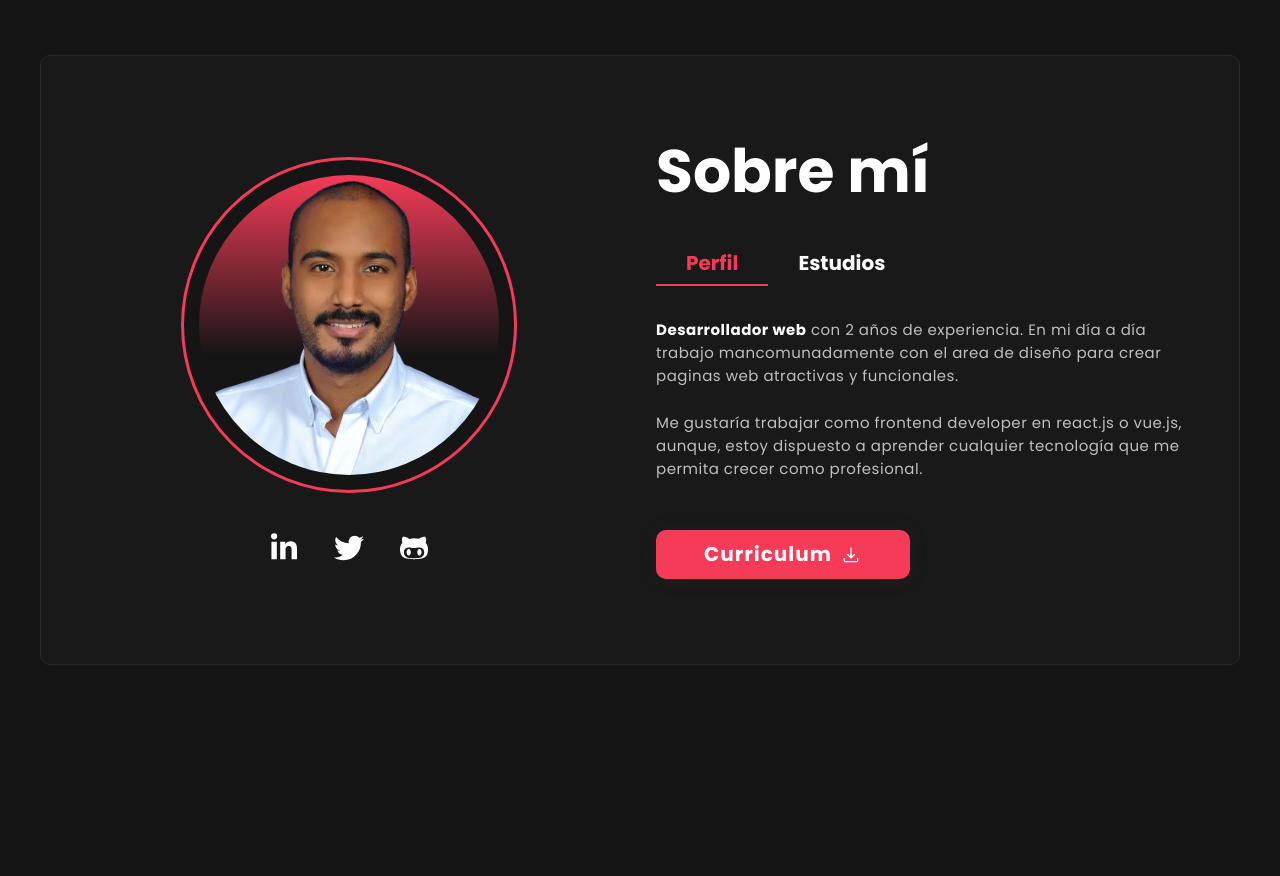
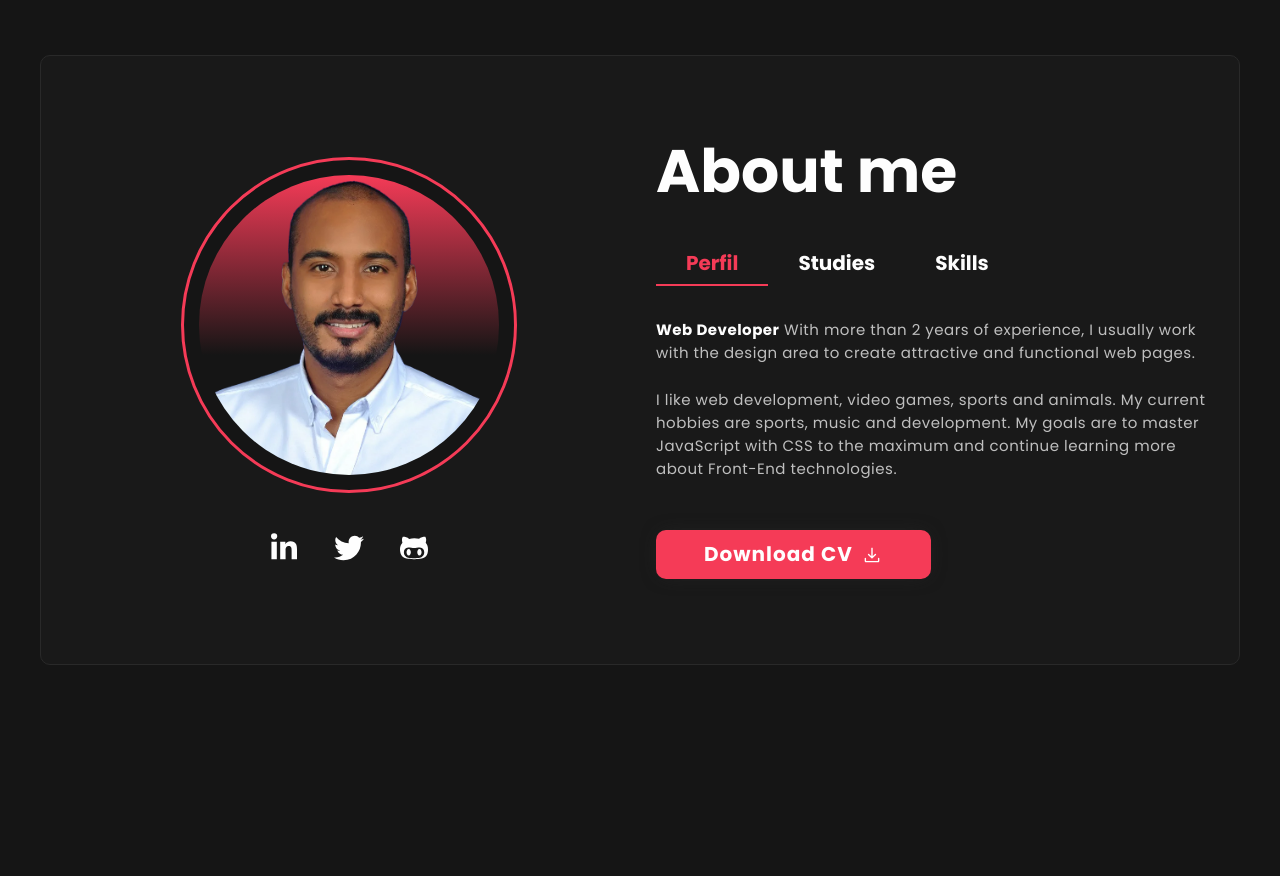
Before and after one commit to dioverdm/portfolio, a Next.js app: page / in a window 1280 px wide. Shown: the part 840-1716 px from the top of the page. Built offline with nearby package versions, Linux system fonts and the light colour scheme.

Commit message:
Update index.jsx

```diff
--- a/components/About/index.jsx
+++ b/components/About/index.jsx
@@ -59,7 +59,7 @@ const About = () => {
                 src="/image/jose-manuel.webp"
                 height={ 300 }
                 width={ 300 }
-                alt="foto de Jose Manuel Montaño Sáenz"
+                alt="Photo by Diover Rivero (DioverDM)"
                 priority={true}
               />
             </BgImage>
@@ -67,17 +67,17 @@ const About = () => {
 
           <SocialMedia>
             <IconMedia
-              url="https://www.linkedin.com/in/mooenz"
+              url="https://www.linkedin.com/in/dioverdm"
               title="Linkedin"
               bg="/icons/linkedin.svg"
             />
             <IconMedia
-              url="https://twitter.com/MooenzDev"
-              title="Twitter"
+              url="https://threads.net/@dioverdm"
+              title="Threads"
               bg="/icons/twitter.svg"
             />
             <IconMedia
-              url="https://github.com/Mooenz"
+              url="https://github.com/dioverdm"
               title="Github"
               bg="/icons/github.svg"
             />
@@ -85,7 +85,7 @@ const About = () => {
         </ImageContainer>
 
         <AboutStyleMe>
-          <Title>Sobre mí</Title>
+          <Title>About me</Title>
           <Taplist>
             <Tap
               tapTitle="Perfil"
@@ -99,37 +99,37 @@ const About = () => {
               tapState={ tapState }
               onClick={ () => tapToggle('Estudios') }
             >
-              Estudios
+              Studies
             </Tap>
-            {/* <Tap
+            <Tap
               tapTitle="Skills"
               tapState={ tapState }
               onClick={ () => tapToggle('Skills') }
             >
               Skills
-            </Tap> */}
+            </Tap>
           </Taplist>
           <Body>
             { tapState === 'Perfil' && (
               <>
                 <Paragraph>
-                  <Strong>Desarrollador web</Strong> con 2 años de experiencia. En mi día a día trabajo mancomunadamente con el area de diseño para crear paginas web atractivas y funcionales.
+                  <Strong>Web Developer</Strong> With more than 2 years of experience, I usually work with the design area to create attractive and functional web pages.
                 </Paragraph>
 
                 <Paragraph margin="50px">
-                  Me gustaría trabajar como frontend developer en react.js o vue.js, aunque, estoy dispuesto a aprender cualquier tecnología que me permita crecer como profesional.
+                  I like web development, video games, sports and animals. My current hobbies are sports, music and development. My goals are to master JavaScript with CSS to the maximum and continue learning more about Front-End technologies.
                 </Paragraph>
 
                 <BtnDownload>
                   <a href="/Cv-José-M-Montaño.pdf" download>
-                    Curriculum
+                    Download CV
                     <span></span>
                   </a>
                 </BtnDownload>
               </>
             ) }
             { tapState === 'Estudios' && <StudyList /> }
-            {/* { tapState === 'Skills' && <Skills /> } */}
+            { tapState === 'Skills' && <Skills /> }
           </Body>
         </AboutStyleMe>
       </Container>
```
